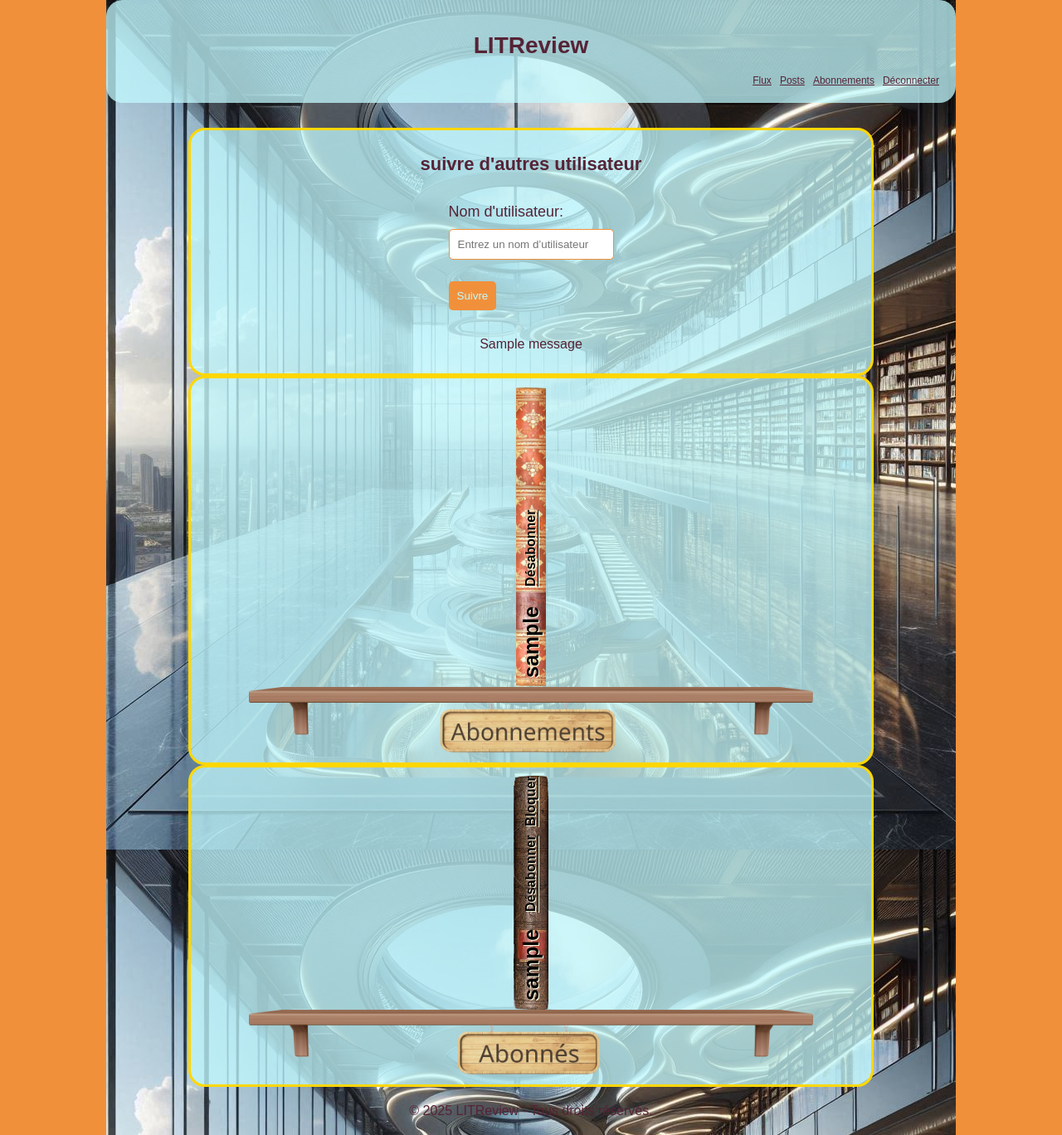
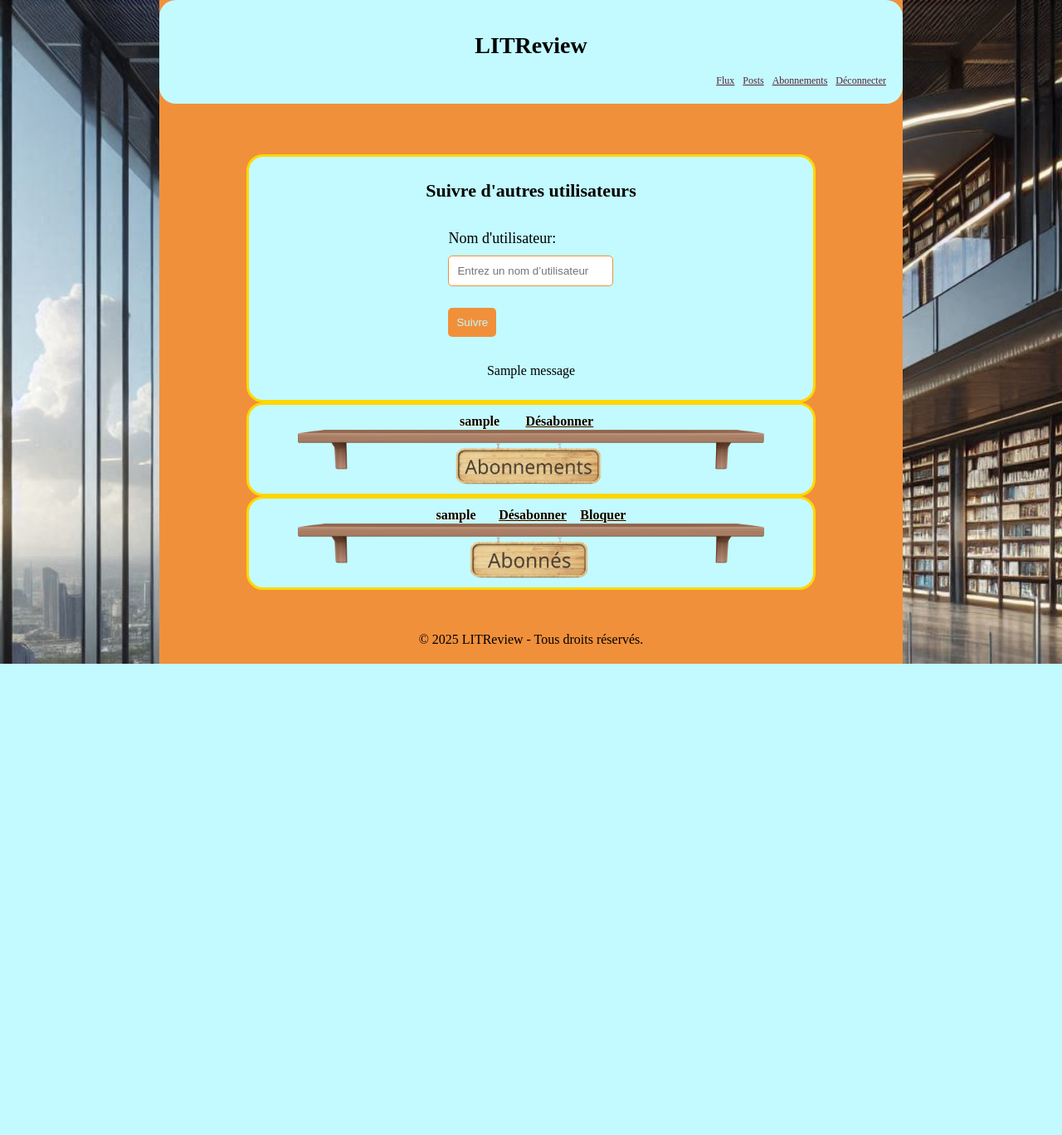
Before and after one commit to Mikael2983/OC_P9_Develop_web_application_using_Django, a Django app: page /follow/ in a window 1280 px wide. Shown: the whole page at 83% size. After the commit the page ends 800 px from the top, so only its background shows below. Run offline with Django 5.2, Linux system fonts and the light colour scheme; a user stored in the database is signed in; tables that the repository leaves empty hold one stand-in row (values such as "Sample post"); one stand-in notice (Sample message) is shown.

Commit message:
nettoyage

```diff
--- a/LITRevu/LITRevu/urls.py
+++ b/LITRevu/LITRevu/urls.py
@@ -28,7 +28,7 @@ urlpatterns = [
 
     path('login/', CustomLoginView.as_view(
         template_name='authentification/login.html'),
-         name='login'),
+        name='login'),
     path('logout/', custom_logout, name='logout'),
 
     path('signup/', signup_page, name='signup'),
@@ -55,5 +55,6 @@ urlpatterns = [
     path('tickets/<int:ticket_id>/delete-ticket/', r_views.delete_ticket, name='delete_ticket'),
     path('tickets/<int:ticket_id>/answer-ticket/', r_views.answer_ticket, name='answer_ticket'),
 ]
+
 if settings.DEBUG:
     urlpatterns += static(settings.MEDIA_URL, document_root=settings.MEDIA_ROOT)
--- a/LITRevu/authentification/templates/authentification/logout.html
+++ b/LITRevu/authentification/templates/authentification/logout.html
@@ -1,7 +1,7 @@
 {% extends 'base.html' %}
 
 {% block content %}
-<section class="accueil">
+
     <div class="logout">
         {% if user.is_authenticated %}
             <p>Êtes-vous sûr de vouloir vous déconnecter ?</p>
@@ -12,5 +12,5 @@
             </form>
         {% endif %}
     </div>
-</section>
+
 {% endblock %}
--- a/LITRevu/authentification/templates/authentification/password_reset_done.html
+++ b/LITRevu/authentification/templates/authentification/password_reset_done.html
@@ -1,8 +1,10 @@
 {% extends 'base.html' %}
 
 {% block content %}
+<div class="logout">
     <h2>Mot de passe mis à jour</h2>
     <p>Votre mot de passe a été réinitialisé avec succès.</p>
 
-    <a href="{% url 'login' %}">Retour à la connexion</a>
+    <button type="button" onclick="window.location.href='{% url 'login' %}'">Retour à la connexion</button>
+</div>
 {% endblock %}
--- a/LITRevu/authentification/templates/authentification/reset_password.html
+++ b/LITRevu/authentification/templates/authentification/reset_password.html
@@ -1,8 +1,8 @@
 {% extends 'base.html' %}
 
 {% block content %}
-<section class="accueil">
-    <div class="grid plus">
+
+<div class="logout">
     <h2>Réinitialisation du mot de passe</h2>
 
     <form method="post">
@@ -18,6 +18,6 @@
         </div>
     </form>
 </div>
-</section>
+
 
 {% endblock %}
--- a/LITRevu/reviews/templates/reviews/flux.html
+++ b/LITRevu/reviews/templates/reviews/flux.html
@@ -2,11 +2,11 @@
 {% load reviews_extras %}
 {% block content %}
 {% if user.is_authenticated %}
-    <div class="bouton_group head">
+    <div class="head">
         <button type="button" onclick="window.location.href='{% url 'create_review' %}'">demander une critique</button>
         <button type="button" onclick="window.location.href='{% url 'create_ticket' %}'">créer une critique</button>
     </div>
-    <div class="grid-container">
+    <div>
         {% for instance in page_obj %}
             {% if instance|model_type == 'Ticket' %}
                 {% include 'reviews/partials/ticket_snippet.html' with ticket=instance %}
--- a/LITRevu/reviews/templates/reviews/follow.html
+++ b/LITRevu/reviews/templates/reviews/follow.html
@@ -3,7 +3,7 @@
 {% block content %}
 {% if user.is_authenticated %}
     <div class="follow">
-        <h2>suivre d'autres utilisateur</h2>
+        <h2>Suivre d'autres utilisateurs</h2>
         <form method="POST" >
             {% csrf_token %}
             {{ form.as_p }}
@@ -17,36 +17,47 @@
     </div>
     <div class="follow">
         <table>
-            <tr>
+
             {% for user in following_users %}
             {% with list_class|random as class %}
-                <td class="{{ class }}">
-                    <span class="user">{{ user.username }}</span>
-                    <a href="{% url 'unfollow' user.id %}">Désabonner</a>
+            <tr>
+                <td class="col1">
+                    {{ user.username }}
                 </td>
+                <td class="col2">
+                    <a role="button" href="{% url 'unfollow' user.id %}">Désabonner</a>
+                </td>
+            </tr>
             {% endwith %}
             {% endfor %}
-            </tr>
+
         </table>
         <img src="{% static 'images/etagere_abonnements.png' %}" alt="Abonnements">
     </div>
     <div class="follow">
         <table>
-            <tr>
+
             {% for user in followers_users %}
             {% with list_class|random as class %}
-                <td class="{{ class }}">
-                    <span class="user">{{ user.username }}</span>
-                    <a href="{% url 'unsubscribe_followers' user.id %}">Désabonner</a>
-                    {% if user in banning_users %}
-                    <a href="{% url 'unban_followers' user.id %}">Débloquer</a>
-                    {% else %}
-                    <a href="{% url 'ban_followers' user.id %}">Bloquer</a>
-                    {% endif %}
+            <tr>
+                <td class="col1">
+                    {{ user.username }}
                 </td>
+                <td class="col2">
+                    <a role="button" href="{% url 'unsubscribe_followers' user.id %}">Désabonner</a>
+                </td>
+                <td class="col3">
+                {% if user in banning_users %}
+                    <a role="button" href="{% url 'unban_followers' user.id %}">Débloquer</a>
+                {% else %}
+                    <a role="button" href="{% url 'ban_followers' user.id %}">Bloquer</a>
+                {% endif %}
+                </td>
+
+            </tr>
             {% endwith %}
             {% endfor %}
-            </tr>
+
         </table>
         <img src="{% static 'images/etagere_abonnes.png' %}" alt="Abonnes">
     </div>
--- a/LITRevu/static/reviews/styles.css
+++ b/LITRevu/static/reviews/styles.css
@@ -1,29 +1,39 @@
+:root {
+    --primary-color: #F1903B;
+    --secondary-color: rgba(194, 250, 255);
+    --highlight-color: #ffd700;
+    --ticket-bg-color: rgba(189, 233, 184);
+    --review-bg-color: rgba(194, 250, 255);
+    --text-color: #562336;
+}
+
 body {
-    color: #562336;
-    font-family: Arial, sans-serif;
     margin: auto;
-    padding: 0;
-    background-color: #F1903B;
-    background-image:url(images/image_de_fond.png);
-    background-size: 80%;
-    text-align: center;
-    width: 80%;
     min-height: 100vh;
-	display: grid;
+    background: url(images/image_de_fond.png) top center / 100% repeat-y;
+    display:block;
+    align-items: center;
+
+}
+
+.container {
+    min-height: 100vh;
+    display: grid;
 	grid-template-rows: auto 1fr auto;
-	background-repeat:repeat-y;
-    background-position: top;
-}
+    margin: auto;
+    width: 70%;
+    background-color: var(--primary-color);
+        }
+
+
 header {
-    background-color: rgba(194, 250, 255,.75);
-    padding: 20px;
+    margin: auto;
+    background-color: var(--secondary-color);
+    padding: 20px 0;
     font-size: 24px;
     border-radius: 20px;
     margin-bottom: 30px;
-}
-
-.header{
-
+    width: 100%;
 }
 
 .header p {
@@ -48,6 +63,7 @@ header {
 }
 
 nav {
+    padding: 0 20px;
     display: flex;
     justify-content: end;
     font-size: 12px;
@@ -204,7 +247,8 @@ button:hover {
 }
 
 .follow{
-    background-color: rgba(194, 250, 255,.75);
+    margin-block: 10px;
+    background-color: var(--secondary-color);
     text-align: justify;
     padding: 10px;
     border: solid #ffd700;
@@ -245,21 +289,24 @@ align-items: center;
 }
 
 footer {
-padding: 20px;
+    text-align: center;
+    padding: 20px;
 }
 
 table {
+    width: inherit;
     margin: auto;
     border: none;
     border-collapse: collapse;
     display: flex;
-    justify-content: center; /* Centre l’étagère */
+    justify-content: center;
 }
 
 tr {
-    display: flex; /* Permet d'aligner les livres horizontalement */
+    display: flex;
     align-items: flex-end;
 }
+
 .user {
     font-size: 25px;
     height: 100px;
@@ -268,87 +315,31 @@ tr {
 
 td {
     text-shadow: -1px 1px 0px lightyellow;
-    writing-mode: vertical-rl;
-    text-orientation: mixed;
-    transform: rotate(180deg);
-    background-repeat: no-repeat;
     font-weight: bold;
-    display: flex;
-    align-items: center;
+    width: 33%;
 }
 
 td a {
-    margin-top: 10px;
-    color: black;
-}
-
-.tranche1 {
-    background-image: url('/static/images/tranche1.png');
-    background-size: cover;
-    background-position: center;
-    width: 30px;
-    height: 48%;
-    color: black;
-}
-
-
-.tranche2 {
-    background-image: url('/static/images/tranche2.png');
-    background-size: cover;
-    background-position: center;
-    width: 40px;
-    height: 35%;
-    color: black;
-}
-
-.tranche3 {
-    background-image: url('/static/images/tranche3.png');
-    background-size: cover;
-    background-position: center;
-    width: 34px;
-    height: 45%;
-    color: black;
-}
-
-.tranche4 {
-    background-image: url('/static/images/tranche4.png');
-    background-size: cover;
-    background-position: center;
-    width: 45px;
-    height: 33%;
     color: black;
 }
 
 td a:hover {
-    color : blue;
+    color : white;
 }
 
-
-
+.col2 {
+    margin: 0 20px;
+}
 
 @media screen and (min-width: 430px) {
     .ticket {
         grid-template-columns: repeat(3, 1fr);
-        background-color: rgba(189, 233, 184,0.7);
         text-align: start;
-        padding: 10px;
-        border: solid #ffd700;
-        margin: 5px 0px;
-        width: 70%;
-        display: inline-grid;
-        border-radius: 20px;
+        width: 80%;
     }
 
     .review{
-        background-color: rgba(194, 250, 255,.75);
-        text-align: justify;
-        padding: 10px;
-        border: solid #ffd700;
-        margin: 10px 0px;
-        width: 70%;
-        display: inline-grid;
-        border-radius: 20px;
-
+        width: 90%;
     }
     .grid-1 {
         grid-column: 1;
--- a/LITRevu/static/reviews/styles1.css
+++ /dev/null
@@ -1,424 +0,0 @@
-:root {
-    --primary-color: #F1903B;
-    --secondary-color: rgba(194, 250, 255, 0.75);
-    --highlight-color: #ffd700;
-    --ticket-bg-color: rgba(189, 233, 184, 0.7);
-    --review-bg-color: rgba(194, 250, 255, 0.75);
-    --text-color: #562336;
-}
-
-
-body {
-    color: var(--text-color);
-    font-family: Arial, sans-serif;
-    margin: auto;
-    padding: 0;
-    background: var(--primary-color) url(images/image_de_fond.png) repeat-y top/80%;
-    text-align: center;
-    width: 80%;
-    min-height: 100vh;
-	display: grid;
-	grid-template-rows: auto 1fr auto;
-}
-
-header {
-    background-color: var(--secondary-color);
-    padding: 20px;
-    font-size: 24px;
-    border-radius: 20px;
-    margin-bottom: 30px;
-}
-
-.header p {
-    margin-block-start: 0em;
-    margin-block-end: 0em;
-}
-
-.head{
-    background-color: var(--secondary-color);
-    padding: 20px;
-    border-radius: 20px;
-    width: 70%;
-    margin-block: 20px;
-    display: inline-flex;
-}
-
-.accueil {
-    display: flex;
-    justify-content: center;
-    align-items: center;
-    height: 80vh;
-}
-
-nav {
-    display: flex;
-    justify-content: end;
-    font-size: 12px;
-    gap: 10px;
-}
-
-.nav {
-    padding:15px;
-}
-.ticket {
-        background-color: var(--ticket-bg-color);
-        padding: 10px;
-        border: solid #ffd700;
-        margin: 5px 0px;
-        display: inline-grid;
-        border-radius: 20px;
-    }
-
-
-.review{
-    background-color: rgba(194, 250, 255,.75);
-    text-align: justify;
-    padding: 10px;
-    border: solid #ffd700;
-    margin: 10px 0px;
-    display: inline-grid;
-    border-radius: 20px;
-
-}
-
-.grid {
-    background-color: var(--secondary-color);
-    height: 240px;
-    margin: 20px;
-    padding: 40px 20px 80px 20px;
-    border-radius: 10px;
-    width: 300px;
-}
-
-.plus {
-    width: 70%;
-}
-
-h1 {
-    font-size: 28px;
-}
-
-h2 {
-    font-size: 22px
-}
-
-h4{
-    margin-block-start: 0em;
-    margin-block-end: 0em;
-}
-
-a {
-    color: var(--text-color);
-}
-
-a:hover {
-    color: var(--highlight-color);
-}
-
-.login {
-    display: flex;
-    flex-direction: column;
-    justify-items: center;
-    border-radius: 20px;
-    margin-top: 30px;
-    gap: 10px;
-}
-
-.logout {
-    display: flex;
-    flex-direction: column;
-    justify-items: center;
-    background-color: var (--secondary-color);
-    border-radius: 20px;
-    width: 70%;
-    margin-top: 30px;
-    gap: 10px;
-}
-
-.signup {
-    display: flex;
-    flex-direction: column;
-    justify-items: center;
-    background-color: var (--secondary-color);
-    border-radius: 20px;
-    max-width: 70%;
-    padding: 20px;
-    margin: auto;
-}
-
-.form {
-    display: flex;
-    justify-content: end;
-    align-items: center;
-    padding: 5px;
-    gap:20px;
-}
-
-form p{
-    display:grid;
-}
-
-form label {
-    font-size: 18px;
-    display: flex;
-    align-items: anchor-center;
-}
-
-.error{
-    color:red;
-    font-size: smaller;
-}
-
-input {
-    color: var(--primary-color);
-    padding: 10px;
-    margin: 10px 0;
-    border: 1px solid #F1903B;
-    border-radius: 5px;
-    display: grid;
-}
-
-textarea{
-    color: var(--primary-color);
-    padding: 10px;
-    margin: 10px 0;
-    border: 1px solid var(--primary-color);
-    border-radius: 5px;
-}
-
-button {
-    margin: auto;
-    background-color: var(--primary-color);
-    color: #C2FAFF;
-    border: none;
-    padding: 10px;
-    cursor: pointer;
-    border-radius: 5px;
-}
-
-button:hover {
-    background-color: var(--highlight-color);
-}
-
-.button-group{
-    padding-right: 10px;
-    text-align: end;
-    padding-top: 10px;
-}
-
-.submit {
-    padding-top: 20px;
-}
-
-.img{
-    position:relative;
-
-}
-.fond {
-    display: none;
-    min-width: 150px;
-    max-width: 50%;
-    height: auto;
-    z-index: 5;
-}
-
-.follow{
-    margin-block: 10px;
-    background-color: var(--secondary-color);
-    text-align: justify;
-    padding: 10px;
-    border: solid #ffd700;
-    margin: auto;
-    width: 80%;
-    display: flex;
-    flex-direction: column;
-    border-radius: 20px;
-    max-width: 800px;
-    align-items: center;
-}
-.follow img {
-    margin: auto;
-    width: 85%;
-}
-
-.link {
-    width: 100px;
-}
-
-#id_rating{
-    display: flex;
-    justify-content: space-around;
-}
-
-input[type="radio"]{
-    margin-right: 10px;
-    display: flex;
-}
-
-.rating {
-display: flex;
-align-items: center;
-}
-
-.star {
-   margin-left: 5px;
-}
-
-footer {
-padding: 20px;
-}
-
-table {
-    margin: auto;
-    border: none;
-    border-collapse: collapse;
-    display: flex;
-    justify-content: center;
-}
-
-tr {
-    display: flex;
-    align-items: flex-end;
-}
-
-.user {
-    font-size: 25px;
-    height: 100px;
-    margin-top: 10px;
-}
-
-td {
-    text-shadow: -1px 1px 0px lightyellow;
-    writing-mode: vertical-rl;
-    text-orientation: mixed;
-    transform: rotate(180deg);
-    background-repeat: no-repeat;
-    font-weight: bold;
-    display: flex;
-    align-items: center;
-}
-
-td a {
-    margin-top: 10px;
-    color: black;
-}
-
-.tranche1 {
-    background-image: url('/static/images/tranche1.png');
-    background-size: cover;
-    background-position: center;
-    width: 30px;
-    height: 48%;
-    color: black;
-}
-
-.tranche2 {
-    background-image: url('/static/images/tranche2.png');
-    background-size: cover;
-    background-position: center;
-    width: 40px;
-    height: 35%;
-    color: black;
-}
-
-.tranche3 {
-    background-image: url('/static/images/tranche3.png');
-    background-size: cover;
-    background-position: center;
-    width: 34px;
-    height: 45%;
-    color: black;
-}
-
-.tranche4 {
-    background-image: url('/static/images/tranche4.png');
-    background-size: cover;
-    background-position: center;
-    width: 45px;
-    height: 33%;
-    color: black;
-}
-
-td a:hover {
-    color : white;
-}
-
-@media screen and (min-width: 430px) {
-    .ticket {
-        grid-template-columns: repeat(3, 1fr);
-        text-align: start;
-        width: 70%;
-    }
-
-    .review{
-        width: 70%;
-    }
-    .grid-1 {
-        grid-column: 1;
-        grid-row: 1;
-    }
-
-    .grid-2 {
-        grid-column: 1;
-        grid-row: 2/5;
-    }
-
-    .grid-3 {
-        text-align: center;
-        grid-column: 2/4;
-        grid-row: 1/4;
-
-    }
-
-    .grid-4 {
-        grid-column: 2/4;
-        grid-row: 4;
-    }
-    .cover {
-    margin: auto;
-    width: 45%;
-    object-fit: contain;
-    }
-
-}
-
-@media screen and (max-width: 430px) {
-
-    body {
-        background-size: 100%;
-        width: 100%;
-    }
-
-    header {
-        padding: 5px;
-    }
-
-    .head {
-        padding: 10px;
-        width: 100%;
-        margin-block: 5px;
-    }
-
-    .ticket {
-        width: 80%;
-    }
-
-    .review{
-        width: 80%;
-
-
-    }
-    grid {
-        margin: 10px;
-    }
-
-    .cover {
-        object-fit: contain;
-        width: 70%;
-    }
-
-    .img {
-        display: flex;
-        justify-content: center;
-    }
-}
--- a/LITRevu/templates/base.html
+++ b/LITRevu/templates/base.html
@@ -4,12 +4,13 @@
     <meta charset="UTF-8">
     <meta name="viewport" content="width=device-width, initial-scale=1.0">
     <title>LITRevu</title>
-    <link rel="stylesheet" href="{% static 'reviews/styles1.css' %}">
+    <link rel="stylesheet" href="{% static 'reviews/styles.css' %}">
 
 </head>
 <body >
+    <div class="container">
         <header>
-        <div>
+
             <h1>LITReview</h1>
             {% if request.user.is_authenticated %}
                 <nav>
@@ -19,7 +20,7 @@
                     <a href="{% url 'logout' %}" >Déconnecter</a>
                 </nav>
             {% endif %}
-        </div>
+
         </header>
         <main>
             {% block content %}{% endblock content %}
@@ -27,5 +28,6 @@
         <footer>
             &copy; 2025 LITReview - Tous droits réservés.
         </footer>
+    </div>
 </body>
 </html>
```
Also changed, not shown: other parts of LITRevu/static/reviews/styles.css (+53 -33 lines), LITRevu/authentification/templates/authentification/password_change.html (deleted, +0 -9 lines), LITRevu/authentification/templates/authentification/password_change_done.html (deleted, +0 -8 lines), LITRevu/reviews/models.py (+4 -3 lines), LITRevu/media/seigneur_des_anneaux_ZWfgGxM.jpg (added). Lines whose indentation alone changed are shown as unchanged.
